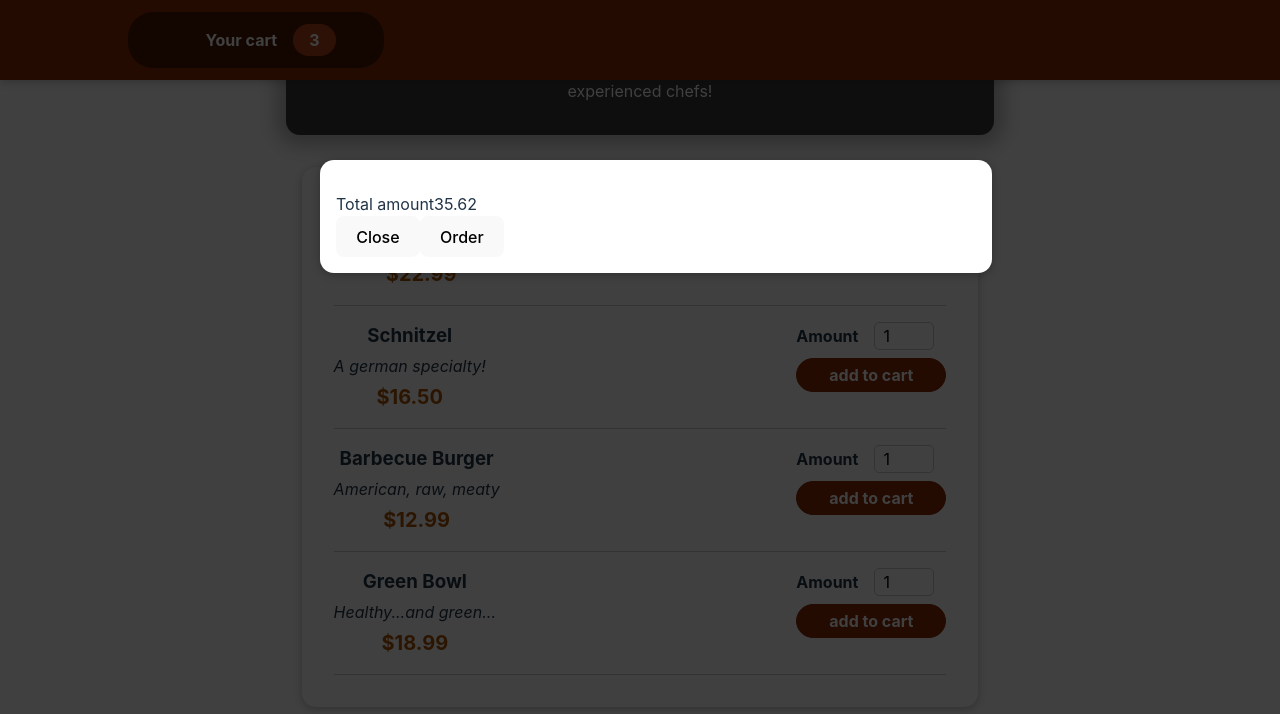
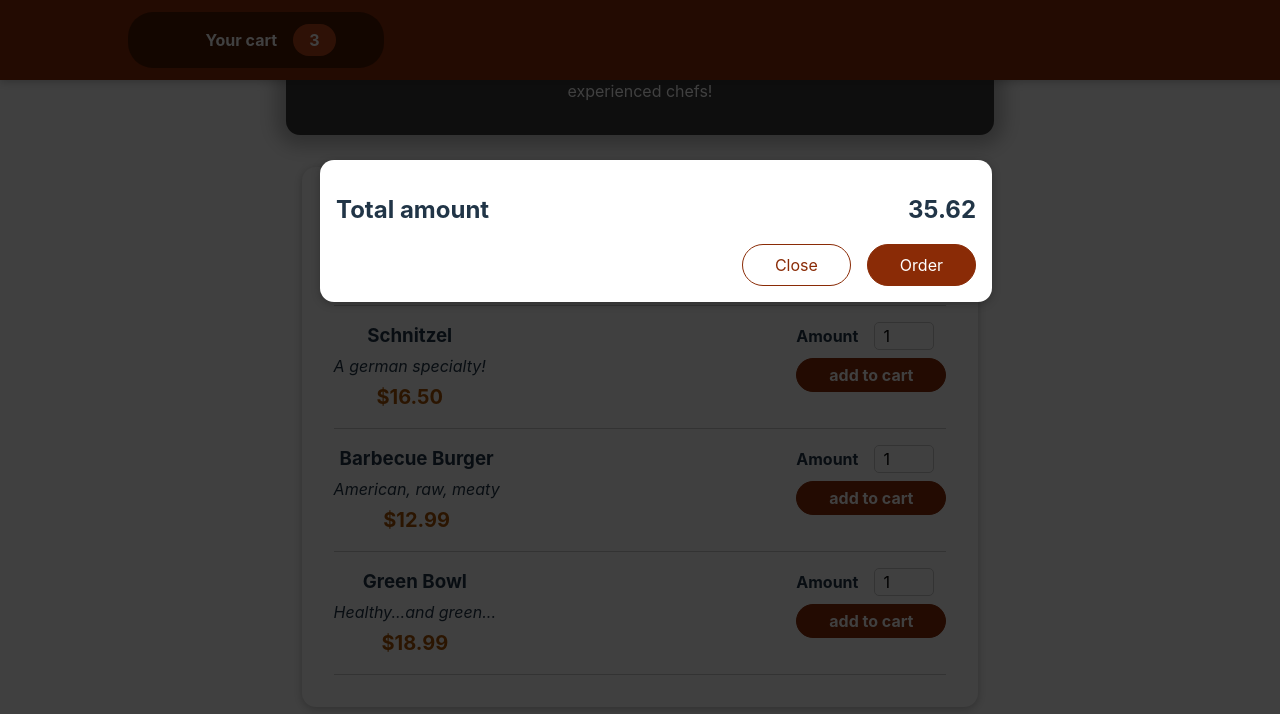
Before and after one commit to ch1n069/meal-on-wheels, a React (Vite) app: page / in a window 1280 px wide. Shown: the top 714 px of the page. Built offline with nearby package versions, Linux system fonts and the light colour scheme.

Commit message:
styling of the modal

```diff
--- a/src/App.jsx
+++ b/src/App.jsx
@@ -1,4 +1,4 @@
-import { useState } from "react";
+import { useState, Fragment } from "react";
 import reactLogo from "./assets/react.svg";
 import viteLogo from "/vite.svg";
 import "./App.css";
@@ -11,13 +11,14 @@ function App() {
   const [count, setCount] = useState(0);
 
   return (
-    <>
+    <Fragment>
+      <Cart />
       <Header />
-      <Cart />
+
       <main>
         <Meals />
       </main>
-    </>
+    </Fragment>
   );
 }
 
--- a/src/components/Cart/Cart.jsx
+++ b/src/components/Cart/Cart.jsx
@@ -11,7 +11,6 @@ const Cart = (props) => {
   );
   return (
     <Modal>
-      <div>
       {cartItems}
       <div className={styles.total}>
         <span>Total amount</span>
@@ -25,7 +24,6 @@ const Cart = (props) => {
           Order
         </button>
       </div>
-      </div>
     </Modal>
   );
 };
--- a/src/components/Cart/Cart.module.css
+++ b/src/components/Cart/Cart.module.css
@@ -1,18 +1,46 @@
-.input {
-  display: flex;
-  align-items: center;
-  margin-bottom: 0.5rem;
+.cart-items {
+    list-style: none;
+    margin: 0;
+    padding: 0;
+    max-height: 20rem;
+    overflow: auto;
 }
 
-.input label {
-  font-weight: bold;
-  margin-right: 1rem;
+.total {
+    display: flex;
+    justify-content: space-between;
+    align-items: center;
+    font-weight: bold;
+    font-size: 1.5rem;
+    margin: 1rem 0;
 }
 
-.input input {
-  width: 3rem;
-  border-radius: 5px;
-  border: 1px solid #ccc;
-  font: inherit;
-  padding-left: 0.5rem;
+.actions {
+    text-align: right;
 }
+
+.actions button {
+    font: inherit;
+    cursor: pointer;
+    background-color: transparent;
+    border: 1px solid #8a2b06;
+    padding: 0.5rem 2rem;
+    border-radius: 25px;
+    margin-left: 1rem;
+}
+
+.actions button:hover,
+.actions button:active {
+    background-color: #5a1a01;
+    border-color: #5a1a01;
+    color: white;
+}
+
+.actions .button--alt {
+    color: #8a2b06;
+}
+
+.actions .button {
+    background-color: #8a2b06;
+    color: white;
+}
--- a/src/components/UI/Modal.jsx
+++ b/src/components/UI/Modal.jsx
@@ -9,7 +9,11 @@ const BackDrop = (props) => {
 // this is the function that will receive what goes into the fragment
 // the modal i.e the modal content
 const ModalOverLay = (props) => {
-  return <div className={styles.modal}>{props.children}</div>;
+  return (
+    <div className={styles.modal}>
+      <div className={styles.content}>{props.children}</div>
+    </div>
+  );
 };
 // this specifies in which div our modal is going to be rendered in
 const portalElement = document.getElementById("overlays");
--- a/src/components/UI/Modal.module.css
+++ b/src/components/UI/Modal.module.css
@@ -6,6 +6,12 @@
   height: 100vh;
   z-index: 20;
   background-color: rgba(0, 0, 0, 0.75);
+}
+
+.content {
+  align-items: flex-end;
+  border: "2px solid red";
+  color: "red";
 }
 
 .modal {
```
Lines whose indentation alone changed are shown as unchanged.
